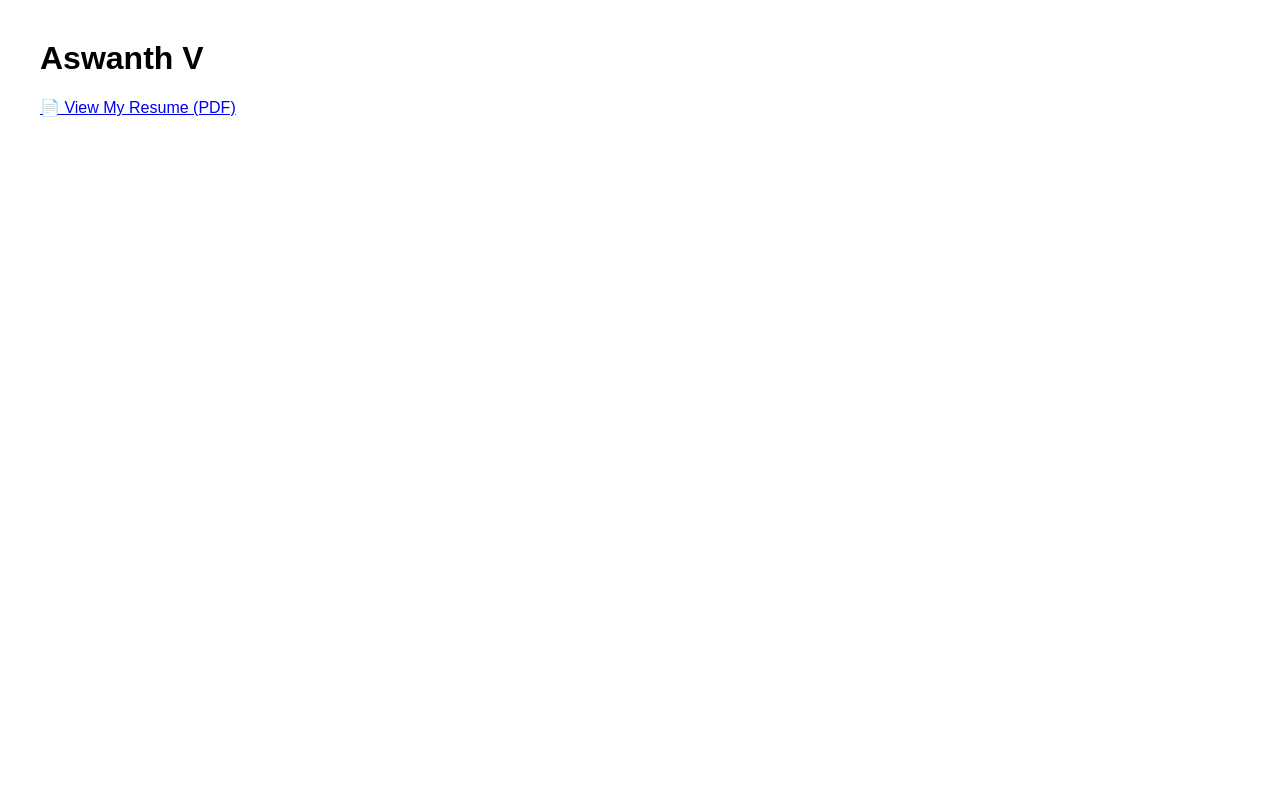
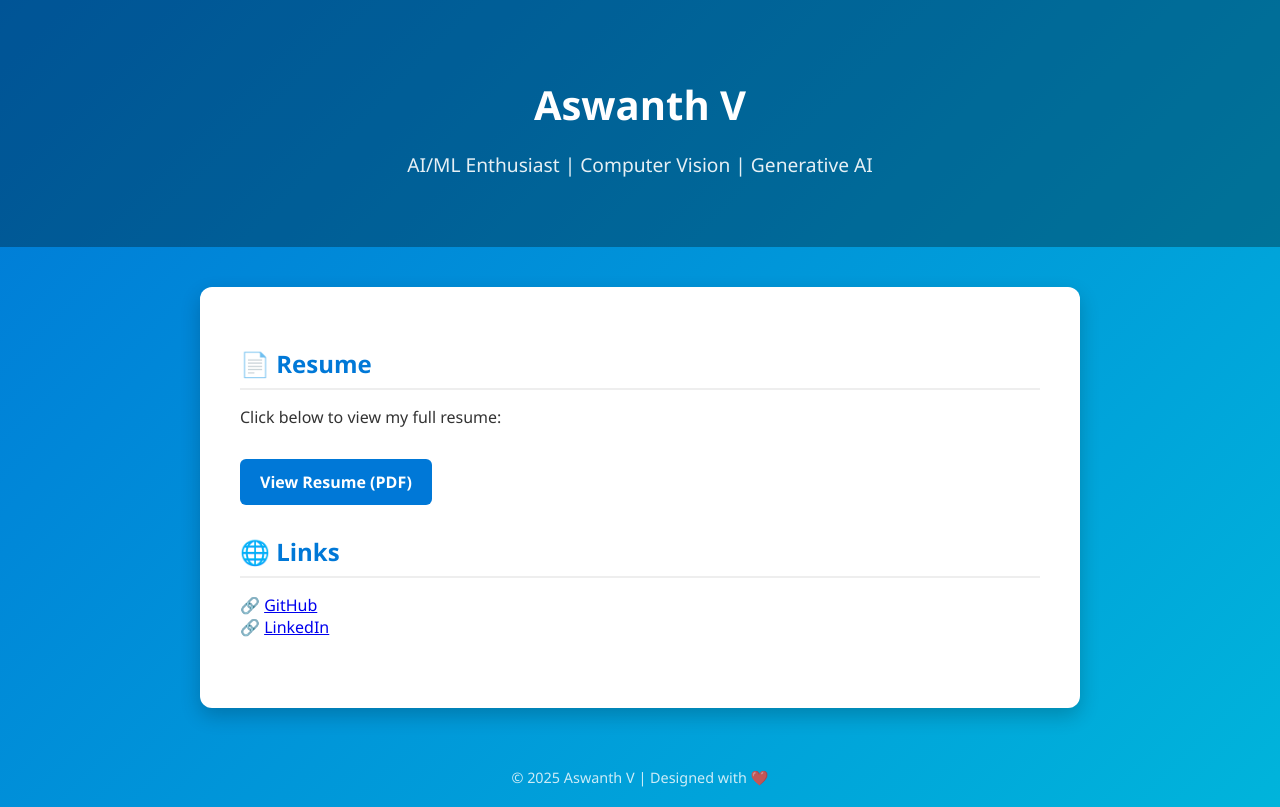
Before and after one commit to aswanth1269/Resume, a plain HTML site: page index.html in a window 1280 px wide. Drawn offline with Linux system fonts and the light colour scheme.

Commit message:
Update index.html

```diff
--- a/index.html
+++ b/index.html
@@ -4,9 +4,90 @@
   <meta charset="UTF-8">
   <meta name="viewport" content="width=device-width, initial-scale=1.0">
   <title>Aswanth V - Resume</title>
+  <style>
+    body {
+      font-family: "Segoe UI", Tahoma, Geneva, Verdana, sans-serif;
+      margin: 0;
+      background: linear-gradient(135deg, #0078D7, #00B4DB);
+      color: #fff;
+    }
+    header {
+      text-align: center;
+      padding: 50px 20px;
+      background: rgba(0, 0, 0, 0.3);
+    }
+    header h1 {
+      font-size: 2.5em;
+      margin-bottom: 10px;
+    }
+    header p {
+      font-size: 1.2em;
+      opacity: 0.9;
+    }
+    main {
+      max-width: 800px;
+      margin: 40px auto;
+      background: #fff;
+      color: #333;
+      border-radius: 12px;
+      padding: 40px;
+      box-shadow: 0px 8px 20px rgba(0, 0, 0, 0.2);
+    }
+    section {
+      margin-bottom: 30px;
+    }
+    h2 {
+      color: #0078D7;
+      border-bottom: 2px solid #eee;
+      padding-bottom: 8px;
+      margin-bottom: 15px;
+    }
+    a.button {
+      display: inline-block;
+      padding: 12px 20px;
+      margin-top: 15px;
+      background: #0078D7;
+      color: #fff;
+      text-decoration: none;
+      border-radius: 6px;
+      font-weight: bold;
+      transition: 0.3s;
+    }
+    a.button:hover {
+      background: #005a9e;
+    }
+    footer {
+      text-align: center;
+      padding: 20px;
+      font-size: 0.9em;
+      opacity: 0.8;
+    }
+  </style>
 </head>
-<body style="font-family: Arial, sans-serif; margin: 40px;">
-  <h1>Aswanth V</h1>
-  <p><a href="Aswanth Resume.pdf" target="_blank">📄 View My Resume (PDF)</a></p>
+<body>
+  <header>
+    <h1>Aswanth V</h1>
+    <p>AI/ML Enthusiast | Computer Vision | Generative AI</p>
+  </header>
+
+  <main>
+    <section>
+      <h2>📄 Resume</h2>
+      <p>Click below to view my full resume:</p>
+      <a class="button" href="Aswanth Resume.pdf" target="_blank">View Resume (PDF)</a>
+    </section>
+
+    <section>
+      <h2>🌐 Links</h2>
+      <p>
+        🔗 <a href="https://github.com/aswanth1269" target="_blank">GitHub</a><br>
+        🔗 <a href="https://www.linkedin.com/in/aswanth-v23" target="_blank">LinkedIn</a>
+      </p>
+    </section>
+  </main>
+
+  <footer>
+    © 2025 Aswanth V | Designed with ❤️
+  </footer>
 </body>
 </html>
```
